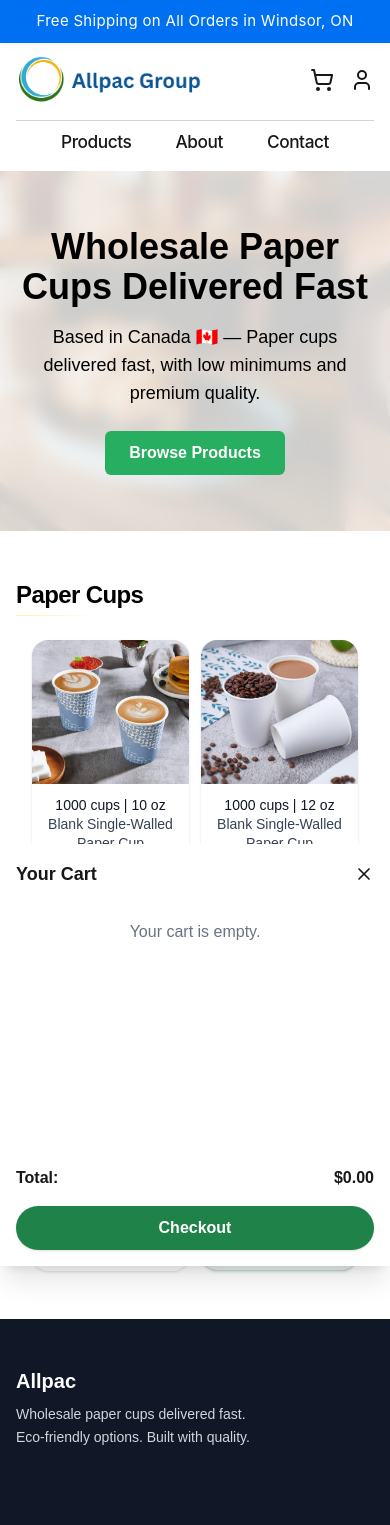
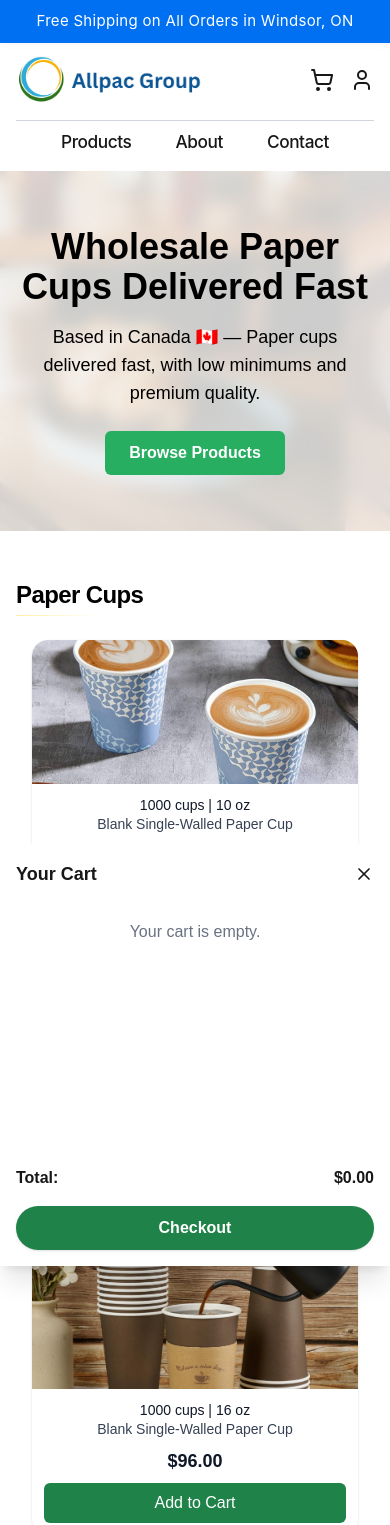
Before and after one commit to Emadedin1/allpacstore, a Next.js app: page / in a window 390 px wide. Shown: the top 1525 px of the page. Built offline with nearby package versions, Linux system fonts and the light colour scheme.

Commit message:
Update HomeProductPreview.jsx

```diff
--- a/src/components/HomeProductPreview.jsx
+++ b/src/components/HomeProductPreview.jsx
@@ -14,50 +14,54 @@ export default function HomeProductPreview() {
       <div
         className="
           grid
-          grid-cols-2
+          grid-cols-1
+          sm:grid-cols-2
           lg:grid-cols-4
           gap-3 lg:gap-6
-          auto-rows-fr
+          /* Avoid forced equal row heights on mobile where it can look odd */
+          /* Only make rows equal height on large screens */
+          lg:auto-rows-fr
         "
       >
         {preview.map((cup, i) => {
           if (i < 3) {
+            // Same card as products grid, retains Add to Cart, etc.
             return <CupCard key={cup.slug} cup={cup} />;
           }
 
-          // 4th tile: subtle brand-tinted "See more" card (not plain white)
+          // 4th tile: subtle brand-tinted "See more" card with clear subheader
           return (
             <Link
               key="see-more"
-              href="/products/cups" // change to "/products" if you want the full grid
-              aria-label="See more products"
+              href="/products/cups" // change to "/products" if you want to link to the full grid
+              aria-label="See more paper cups"
               className="
-                group relative block h-full
+                group relative block
                 rounded-2xl border border-[#1F8248]/20
                 bg-[#1F8248]/10
                 shadow-sm hover:shadow-md
-                transition-all duration-200 hover:-translate-y-0.5
+                transition-all duration-200
+                hover:-translate-y-0.5
                 focus:outline-none focus-visible:ring-2 focus-visible:ring-[#1F8248]/30
                 cursor-pointer
               "
+              style={{ touchAction: "manipulation" }}
             >
-              {/* inner wrapper to preserve rounded border radius visually */}
-              <div className="absolute inset-px rounded-[calc(theme(borderRadius.2xl)-1px)]" />
-
-              <div className="relative h-full flex items-center justify-center p-6">
+              {/* Keep a sensible minimum height on smaller screens so the tile doesn't collapse */}
+              <div className="relative flex h-full min-h-[120px] sm:min-h-[160px] lg:min-h-0 items-center justify-center p-5 sm:p-6">
+                <div className="flex flex-col items-center gap-2 text-center">
                   <div className="inline-flex items-center gap-3">
                     <span className="text-sm sm:text-base font-medium text-gray-900">
                       See more
                     </span>
 
-                  {/* Arrow button */}
+                    {/* Arrow in a white pill for contrast */}
                     <span
                       className="
                         inline-flex h-9 w-9 items-center justify-center rounded-full
                         bg-white text-[#1F8248] ring-1 ring-[#1F8248]/20
-                      transition-all duration-200
+                        transition-transform duration-200
                         group-hover:translate-x-0.5
-                      group-hover:ring-[#1F8248]/30
                       "
                       aria-hidden="true"
                     >
@@ -75,6 +79,12 @@ export default function HomeProductPreview() {
                       </svg>
                     </span>
                   </div>
+
+                  {/* Subheader to clarify category */}
+                  <span className="text-xs sm:text-[13px] text-gray-700">
+                    Paper cups
+                  </span>
+                </div>
               </div>
             </Link>
           );
```
Lines whose indentation alone changed are shown as unchanged.
